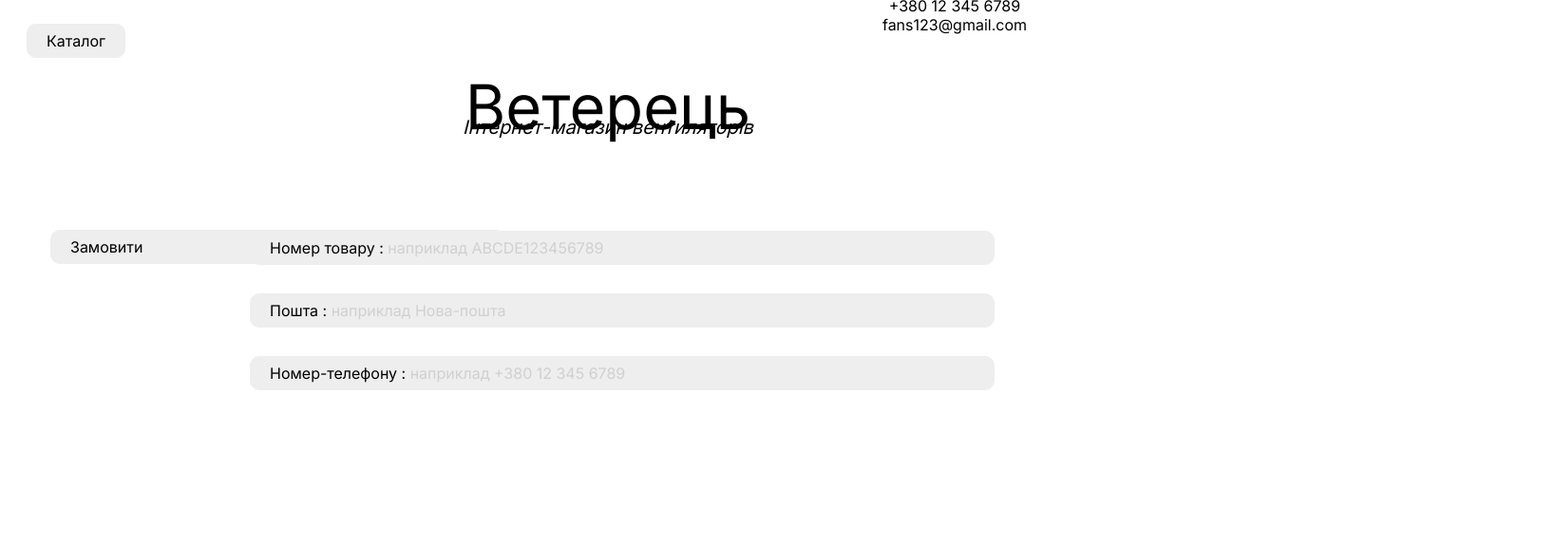
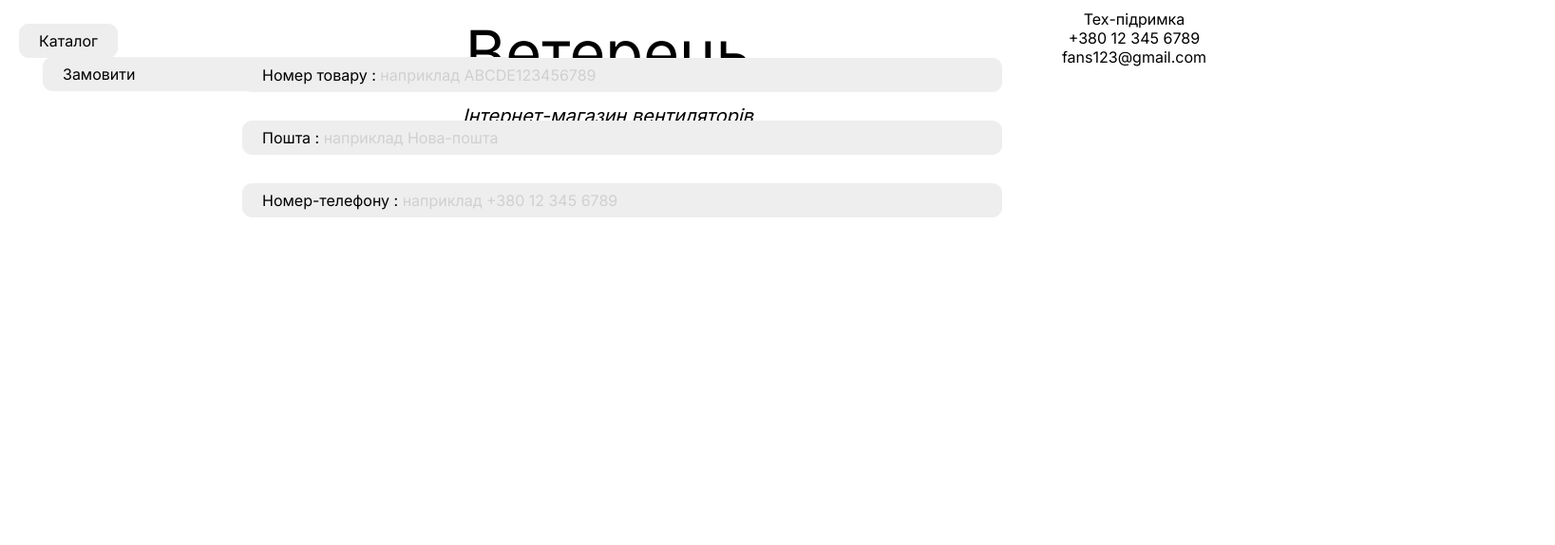
Before and after one commit to dag21321/shop, a plain HTML site: page index.html in a window 1280 px wide. Shown: the whole page at 95% size, 1637 px wide, since content can reach past the window. Drawn offline with Linux system fonts and the light colour scheme.

Commit message:
style.css

```diff
--- a/style.css
+++ b/style.css
@@ -1,6 +1,7 @@
 body {
   font-family: 'Inter', sans-serif;
-  display: block;
+  margin: 0;
+  padding: 0;
 }
 
 .order {
@@ -10,10 +11,11 @@ body {
   border: 1px solid #EEEEEE;
   background-color: #EEEEEE;
   border-radius: 10px;
-  padding: 7px 20px 7px 20px;
+  padding: 7px 20px;
   position: relative;
   top: 25px;
   left: 20px;
+  display: inline-block;
 }
 
 .title {
@@ -21,19 +23,24 @@ body {
   font-size: 65px;
   position: relative;
   bottom: 20px;
+  margin: 0;
 }
 
-.title2{
+.title2 {
   font-size: 20px;
   position: relative;
-  bottom: 30px;
+  top: 15px;
+  text-align: center;
+  margin: 0;
 }
 
-.tech{
+.tech {
   text-align: center;
-  position: relative;
-  left: 365px;
-  bottom:285px;
+  position: absolute;
+  top: 0;
+  right: 0;
+  margin: 0;
+  padding: 10px;
 }
 
 .order1 {
```
